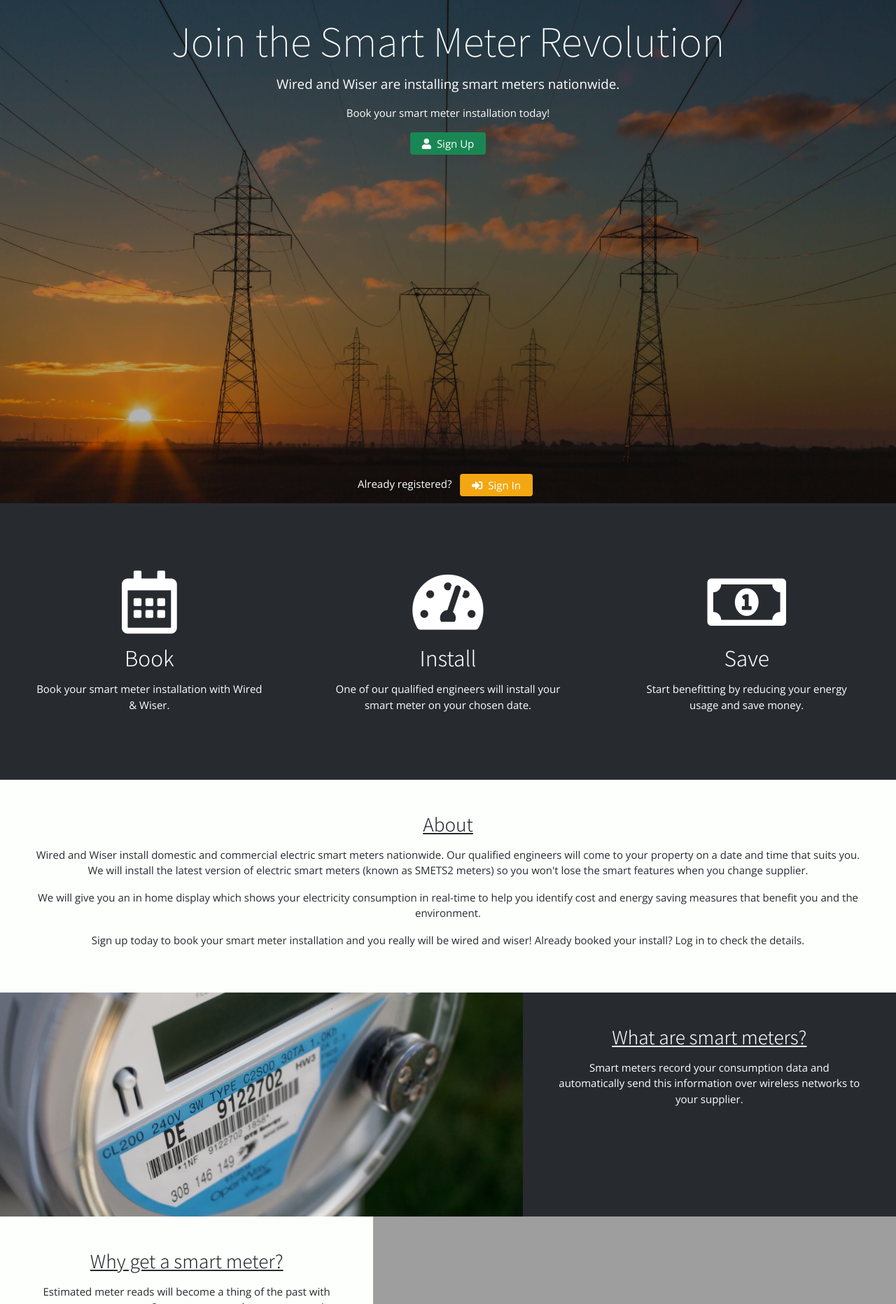
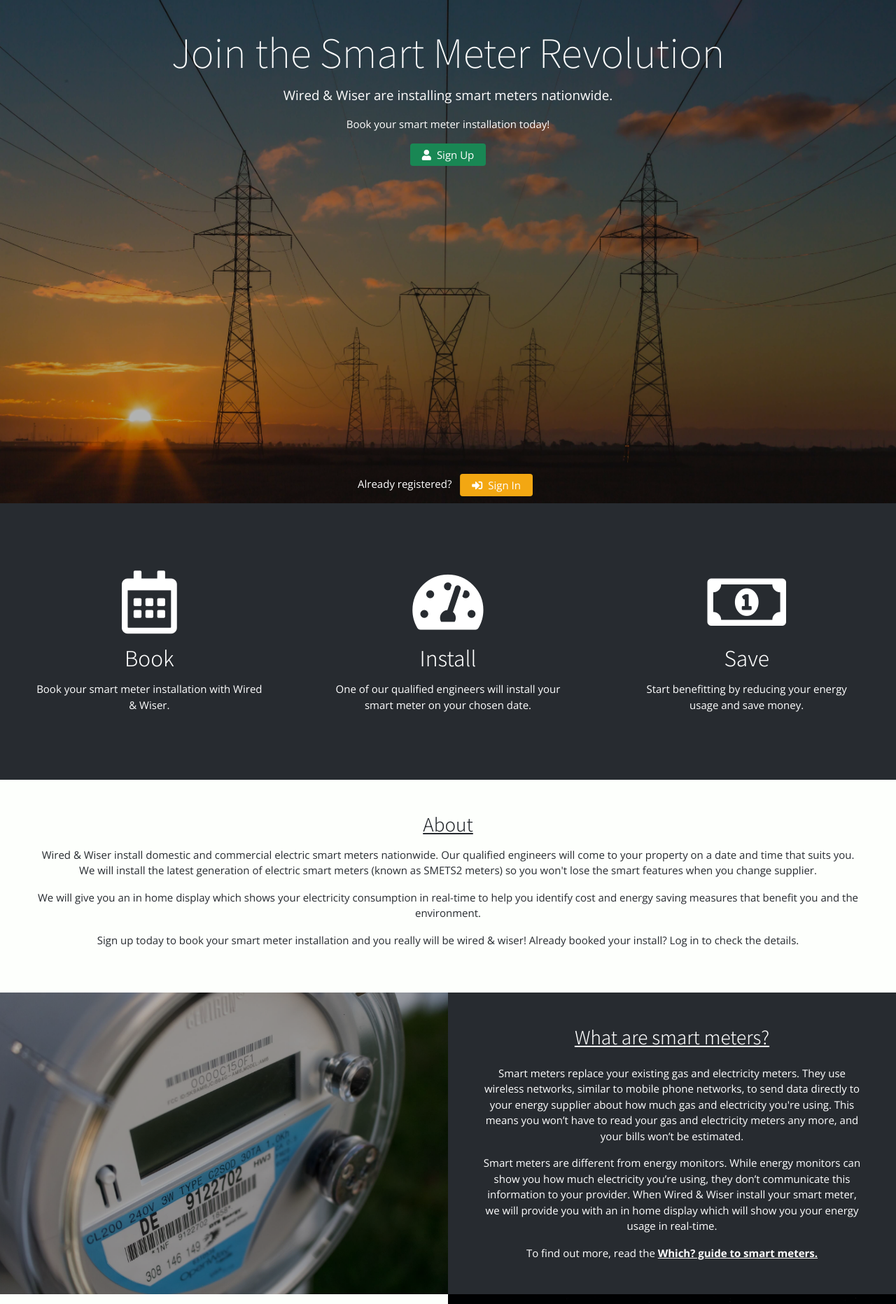
Before and after one commit to LukeGarnham/Wired-and-Wiser-MS3, a Flask app: page / in a window 1280 px wide. Shown: the part 57-1920 px from the top of the page at 70% size. Run offline with Flask 2, Linux system fonts and the light colour scheme; some libraries are stand-ins or nearby versions; grey boxes are pictures that could not be loaded.

Commit message:
Added content to the home page.

```diff
--- a/static/css/style.css
+++ b/static/css/style.css
@@ -15,6 +15,10 @@
     font-family: 'Noto Sans JP', sans-serif;
     font-weight: 300;
     text-shadow: none;
+}
+
+a:hover {
+    color: #F3A712;
 }
 
 /*------------------------------------------------Button styles*/
@@ -51,6 +55,7 @@
 
 .underline {
     text-decoration: underline;
+    color: inherit;
 }
 
 /*----------------------------------------------------------------------------------------------------------Header*/
@@ -109,7 +114,8 @@
 /*------------------------------------------------Home page*/
 
 .image-tile {
-    min-height: 40vh;
+    min-height: 50vh;
+    height: 100%;
     width: 100%;
     background-size: cover;
     background-repeat: no-repeat;
@@ -123,7 +129,15 @@
 }
 
 #image-tile-2 {
-    background-image: url('https://raw.githubusercontent.com/LukeGarnham/Wired-and-Wiser-MS3/master/static/images/swinging-lights.jpg');
+    background-image: url('https://raw.githubusercontent.com/LukeGarnham/Wired-and-Wiser-MS3/master/static/images/earth.jpg');
+}
+
+#image-tile-3 {
+    background-image: url('https://raw.githubusercontent.com/LukeGarnham/Wired-and-Wiser-MS3/master/static/images/solar-panels.jpg');
+}
+
+#image-tile-4 {
+    background-image: url('https://raw.githubusercontent.com/LukeGarnham/Wired-and-Wiser-MS3/master/static/images/light-bulb.jpg');
 }
 
 
--- a/templates/index.html
+++ b/templates/index.html
@@ -6,8 +6,8 @@
         <div class="mask">
             <div class="container py-4">
                 <div>
-                    <h1 class="display-4 mb-3">Join the Smart Meter Revolution</h1>
-                    <p class="lead">Wired and Wiser are installing smart meters nationwide.</p>
+                    <h1 class="display-4 my-3">Join the Smart Meter Revolution</h1>
+                    <p class="lead">Wired & Wiser are installing smart meters nationwide.</p>
                     <p>Book your smart meter installation today!</p>
                     <a href="#" >
                         <button type="button" class="button green px-3 py-1"><i class="fas fa-user mr-2"></i>Sign Up</button>
@@ -48,53 +48,102 @@
                 <div class="col-12 white text-center p-5">
                     <h3 class="underline mb-3">About</h3>
                     <p>
-                        Wired and Wiser install domestic and commercial electric smart meters nationwide. Our
-                        qualified engineers will come to your property on a date and time that suits you. We will
-                        install the latest version of electric smart meters (known as SMETS2 meters) so you won't
-                        lose the smart features when you change supplier.
+                        Wired & Wiser install domestic and commercial electric smart meters nationwide. Our qualified engineers will come to your property on a date and time that suits you. We will install the latest generation of electric smart meters (known as SMETS2 meters) so you won't lose the smart features when you change supplier.
                     </p>
                     <p>
-                        We will give you an in home display which shows your electricity consumption in real-time to
-                        help you identify cost and energy saving measures that benefit you and the environment.
+                        We will give you an in home display which shows your electricity consumption in real-time to help you identify cost and energy saving measures that benefit you and the environment.
                     </p>
                     <p>
-                        Sign up today to book your smart meter installation and you really will be wired and wiser!
-                        Already booked your install? Log in to check the details.
+                        Sign up today to book your smart meter installation and you really will be wired & wiser!  Already booked your install? Log in to check the details.
                     </p>
                 </div>
             </div>
         </section>
         <section id="what">
             <div class="row">
-                <div class="col-12 col-md-7 p-0">
+                <div class="col-12 col-md-6 p-0">
                     <div id="image-tile-1" class="image-tile">
                         <div class="mask"></div>
                     </div>
                 </div>
-                <div class="col-12 col-md-5 text-center p-5">
-                    <h3 class="underline mb-3">What are smart meters?</h3>
+                <div class="col-12 col-md-6 text-center p-5">
+                    <h3 class="underline mb-4">What are smart meters?</h3>
+                    <p>
+                        Smart meters replace your existing gas and electricity meters. They use wireless networks, similar to mobile phone networks, to send data directly to your energy supplier about how much gas and electricity you're using. This means you won’t have to read your gas and electricity meters any more, and your bills won’t be estimated.
+                    </p>
+                    <p>
+                        Smart meters are different from energy monitors. While energy monitors can show you how much electricity you’re using, they don’t communicate this information to your provider.  When Wired & Wiser install your smart meter, we will provide you with an in home display which will show you your energy usage in real-time.
+                    </p>
                     <p class="m-0">
-                        Smart meters record your consumption data and automatically send this information over wireless networks to your supplier.
+                        To find out more, read the
+                        <strong>
+                                <a href="https://www.which.co.uk/reviews/smart-meters/article/smart-meters-explained/what-is-a-smart-meter" target="_blank" class="underline">Which? guide to smart meters.
+                            </a>
+                        </strong>
                     </p>
                 </div>
             </div>
+        </section>
+        <section id="why">
             <div class="row">
-                <div class="col-12 col-md-7 order-md-2 p-0">
+                <div class="col-12 col-md-6 order-md-2 p-0">
                     <div id="image-tile-2" class="image-tile">
                         <div class="mask"></div>
                     </div>
                 </div>
-                <div class="col-12 col-md-5 order-md-1 white text-center p-5">
-                    <h3 class="underline mb-3">Why get a smart meter?</h3>
+                <div class="col-12 col-md-6 order-md-1 white text-center p-5">
+                    <h3 class="underline mb-4">Why get a smart meter?</h3>
+                    <p>
+                        Estimated meter reads will become a thing of the past with your new smart meter.  Smart meters send your consumption data directly to your supplier meaning you will always be billed accurately based on what you have actually used.  This will remove the costs of manual meter readings which are currently added to your bills.
+                    </p>
+                    <p>
+                        Since Wired & Wiser are installing the latest generation of smart meters, you can switch supplier safe in the knowledge that your new supplier will continue to receive your consumption data.
+                    </p>
+                    <p>
+                        Furthermore, your in home display will help you monitor your usage in real-time meaning you can identify energy saving opportunities in your home or business.  By changing your everyday habits, you can <strong>reduce</strong> your energy usage, your carbon footprint and the impact on your wallet!
+                    </p>
                     <p class="m-0">
-                        Estimated meter reads will become a thing of the past with your new smart meter.
-                        Smart meters send your consumption data directly to your supplier meaning you will always be billed accurately based on what you have actually used.
-                        Your in home display will help you monitor your usage in real-time meaning you can identify energy saving opportunities.
-                        By reducing your energy usage you will be reducing your carbon footprint and the impact on your wallet!
+                        Checkout the
+                        <strong>
+                            <a href="https://energysavingtrust.org.uk/hub/quick-tips-to-save-energy/" target="_blank" class="underline">
+                                Energy Saving Trust for energy saving tips.
+                            </a>
+                        </strong>
                     </p>
                 </div>
             </div>
         </section>
+        <section id="how">
+            <div class="row">
+                <div class="col-12 col-md-6 p-0">
+                    <div id="image-tile-3" class="image-tile">
+                        <div class="mask"></div>
+                    </div>
+                </div>
+                <div class="col-12 col-md-6 text-center p-5">
+                    <h3 class="underline mb-4">How to get a smart meter?</h3>
+                    <p>
+                        Wired & Wiser are installing meters across Great Britain.  Our friendly, qualified engineers will visit your propery to replace your existing electricity meter with a smart meter.  You will receive your in home display at the same time.
+                    </p>
+                    <p>
+                        Appointments usually take an hour and you will be without electricity for approximately 45 minutes.  Please consider this before booking - businesses may need to shutdown servers and other IT equipment before the appointment.
+                    </p>
+                    <p>
+                        All set?  Simply sign up and then from your Account dashboard, book your smart meter installation.  Select a date and time to suit your needs.
+                    </p>
+                    <p class="m-0">
+                        What if something changes?  Don't worry - if you need to amend details of your booking, simply sign in and update or cancel your booking.
+                    </p>
+                </div>
+            </div>
+        </section>
+        <div class="row">
+            <div class="col-12 p-0">
+                <div id="image-tile-4" class="image-tile">
+                    <div class="mask"></div>
+                </div>
+            </div>
+        </div>
     </div>
 
 {% endblock %}
```
